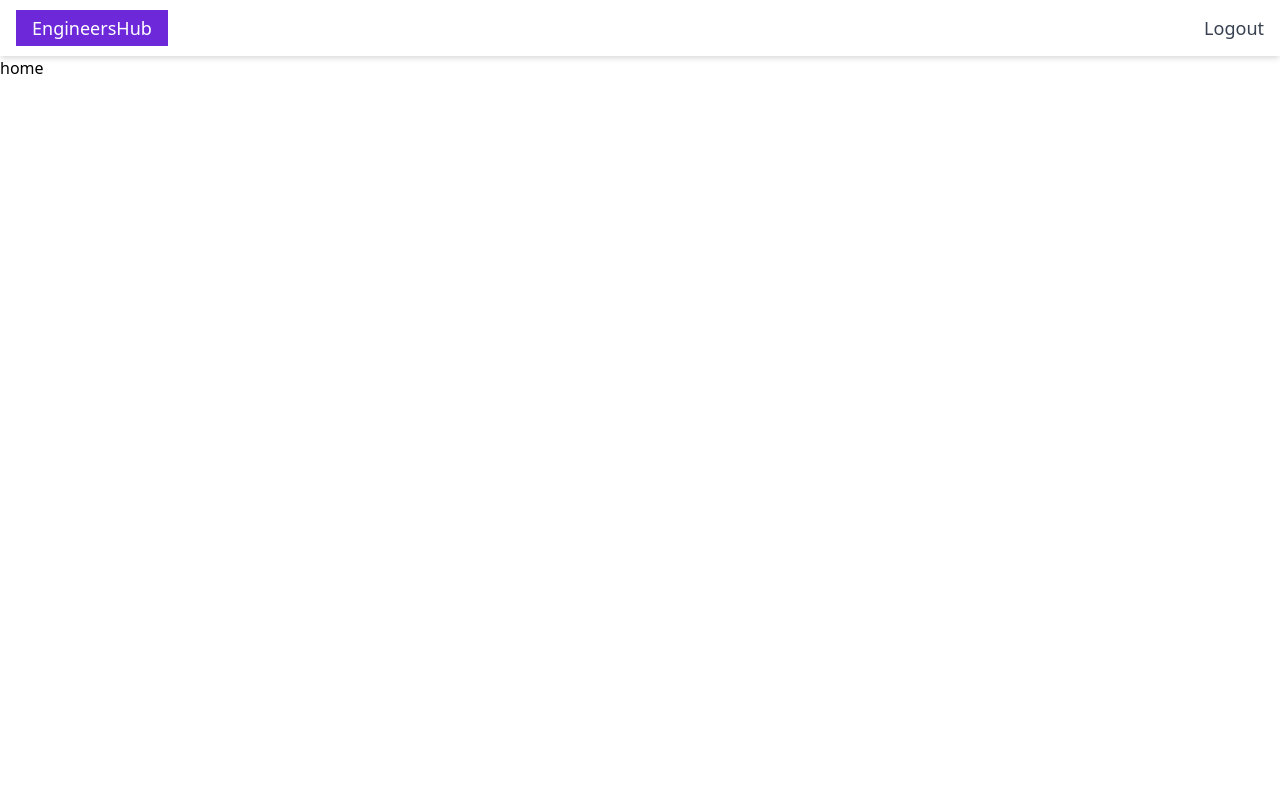
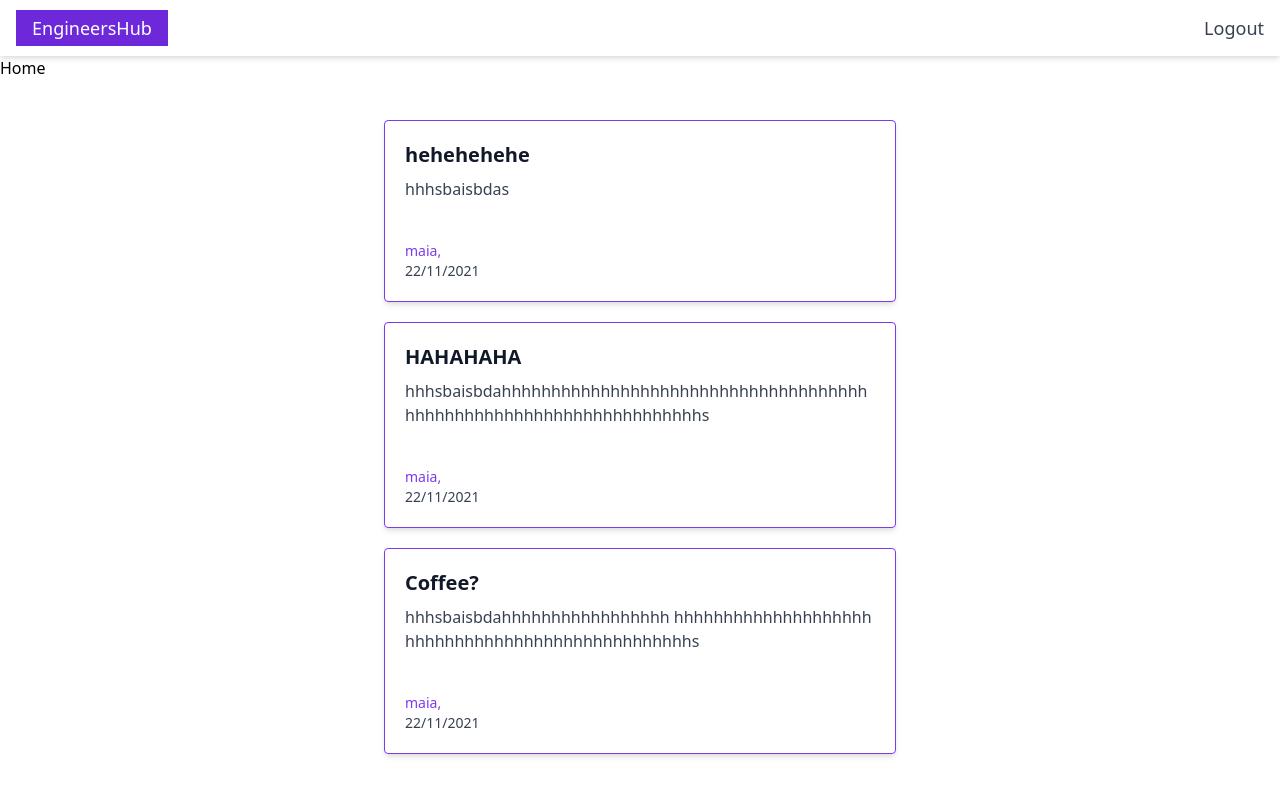
Before and after one commit to MaiaDandachi/engineers-hub, a React (Create React App) app: page / in a window 1280 px wide. Shown: the top 796 px of the page. Built offline with nearby package versions, Linux system fonts and the light colour scheme; sample sign-in values are in the browser's storage.

Commit message:
Add users posts UI w/ dummy data

```diff
--- /dev/null
+++ b/src/components/Post.tsx
@@ -0,0 +1,21 @@
+import React from 'react';
+
+interface IPost {
+  post: { title: string; content: string; author: string; publishedDate: string };
+}
+
+export const Post: React.FC<IPost> = ({ post }) => (
+  <div className='post-card'>
+    <div className='flex flex-col justify-between h-full'>
+      <div className='p-5'>
+        <div className='text-gray-900 font-bold text-xl mb-2'>{post.title}</div>
+        <p className='text-gray-700 text-base break-all '>{post.content}</p>
+      </div>
+
+      <div className='text-sm p-5'>
+        <p className='text-purple-600 font-medium'>{post.author},</p>
+        <p className='text-gray-700'>{post.publishedDate}</p>
+      </div>
+    </div>
+  </div>
+);
--- /dev/null
+++ b/src/components/Posts.tsx
@@ -0,0 +1,19 @@
+import React from 'react';
+
+import { Post } from './Post';
+
+interface IPosts {
+  posts: Array<{
+    title: string;
+    content: string;
+    author: string;
+    publishedDate: string;
+  }>;
+}
+export const Posts: React.FC<IPosts> = ({ posts }) => (
+  <div>
+    {posts.map((post, index) => (
+      <Post key={index.toString()} post={post} />
+    ))}
+  </div>
+);
--- a/src/index.css
+++ b/src/index.css
@@ -19,4 +19,8 @@
   .auth-card__submit {
     @apply bg-purple-700 hover:bg-purple-800 text-white font-bold py-2 rounded shadow-lg hover:shadow-xl transition duration-200;
   }
+
+  .post-card {
+    @apply max-w-lg mt-5 border border-purple-600 shadow-md rounded  transform transition duration-500 hover:scale-105 hover:shadow-lg ease-in-out cursor-pointer;
+  }
 }
--- a/src/pages/HomePage/HomePage.tsx
+++ b/src/pages/HomePage/HomePage.tsx
@@ -2,9 +2,26 @@ import React, { useEffect } from 'react';
 import { useHistory } from 'react-router-dom';
 import { useAppSelector } from '../../redux-features/hooks';
 import { Header } from '../../components/Header';
+import { Posts } from '../../components/Posts';
 
 export const HomePage: React.FC = () => {
   const { userInfo } = useAppSelector((state) => state.users);
+
+  const dummyPosts = [
+    { title: 'hehehehehe', content: 'hhhsbaisbdas', author: 'maia', publishedDate: '22/11/2021' },
+    {
+      title: 'HAHAHAHA',
+      content: 'hhhsbaisbdahhhhhhhhhhhhhhhhhhhhhhhhhhhhhhhhhhhhhhhhhhhhhhhhhhhhhhhhhhhhhhhhhhhs',
+      author: 'maia',
+      publishedDate: '22/11/2021',
+    },
+    {
+      title: 'Coffee?',
+      content: 'hhhsbaisbdahhhhhhhhhhhhhhhhh hhhhhhhhhhhhhhhhhhhhhhhhhhhhhhhhhhhhhhhhhhhhhhhhhs',
+      author: 'maia',
+      publishedDate: '22/11/2021',
+    },
+  ];
 
   const history = useHistory();
 
@@ -17,7 +34,10 @@ export const HomePage: React.FC = () => {
   return (
     <>
       <Header loggedInUserName={userInfo?.userName} />
-      <div>home</div>
+      <div>Home</div>
+      <div className='p-5 w-full flex justify-center'>
+        <Posts posts={dummyPosts} />
+      </div>
     </>
   );
 };
```
